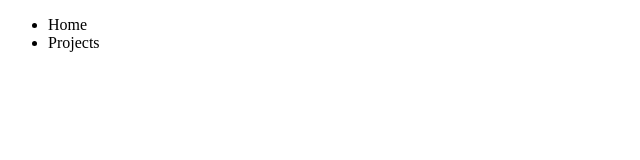
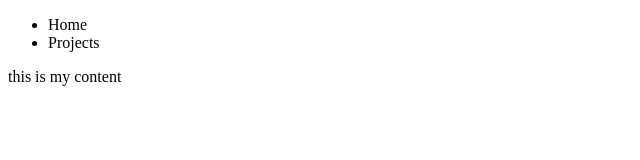
Before and after one commit to cheys123/cheys123.github.io, a plain HTML site: page index.html in a window 1280 px wide. Shown: the whole page, without its empty margins (0-640 px from the left). Drawn offline with Linux system fonts and the light colour scheme.

Commit message:
Add content section to index.html

```diff
--- a/index.html
+++ b/index.html
@@ -14,5 +14,9 @@
         </ul>
     </div>
 
+    <div class="body">
+        this is my content
+    </div>
+
 </body>
 </html>
```
